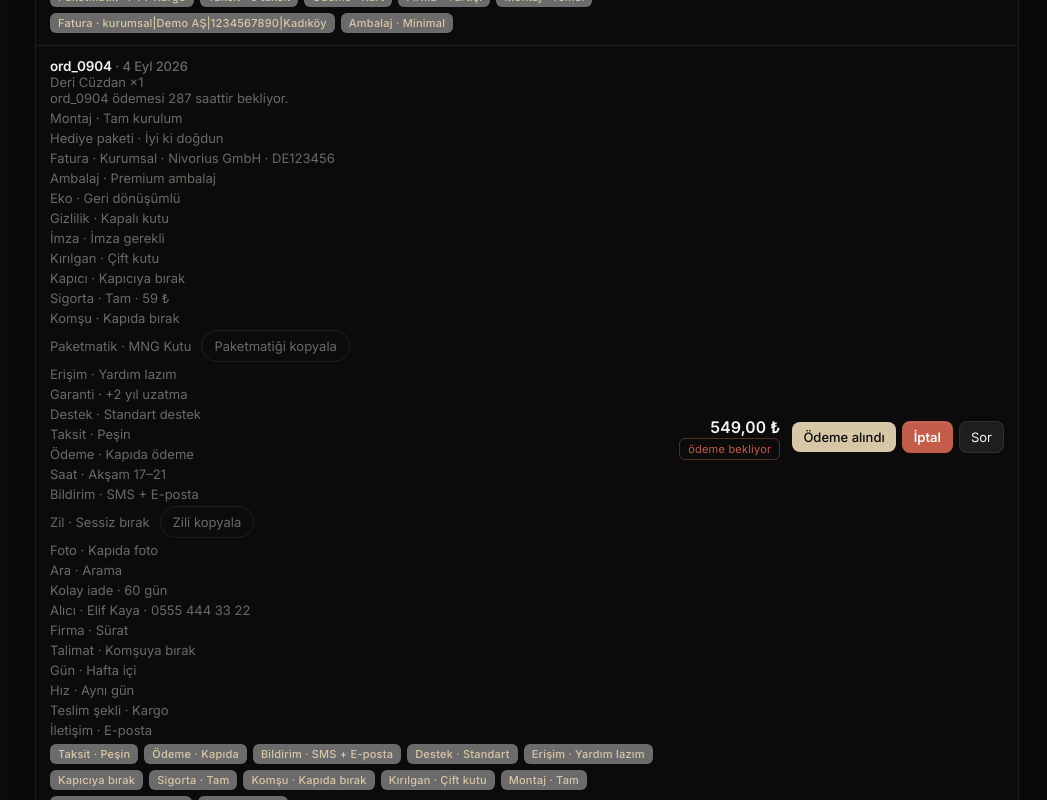
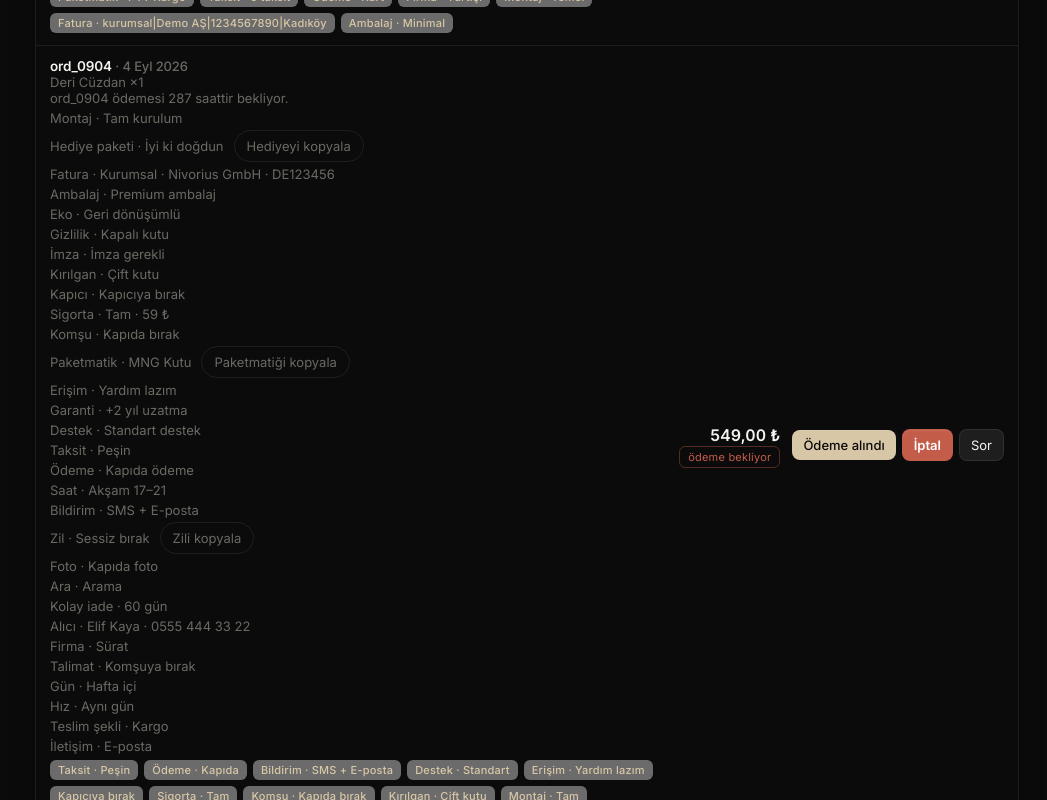
Before and after one commit to mattiasadem/qante-commerce, a Next.js app in the folder web/: page /merchant/siparisler in a window 1280 px wide. Shown: the part 2800-3600 px from the top of the page, without its empty margins (233-1280 px from the left). Built offline with nearby package versions, Linux system fonts and the light colour scheme.

Commit message:
Add Hediyeyi kopyala CTA on merchant Siparişler gift line

```diff
--- a/web/components/ui-merchant-gift.tsx
+++ b/web/components/ui-merchant-gift.tsx
@@ -1,15 +1,38 @@
 "use client";
 
+import { useState } from "react";
 import { parseGiftFromNote } from "@/components/ui-gift";
 
-/** Merchant Siparişler row: highlight gift wrap from checkout note. */
+/** Merchant Siparişler row: gift wrap from checkout note with copy CTA. */
 export function MerchantGiftLine({ note }: { note?: string }) {
   const g = parseGiftFromNote(note);
+  const [copied, setCopied] = useState(false);
   if (!g) return null;
+
   const label = g.note ? `Hediye paketi · ${g.note}` : "Hediye paketi";
+
+  async function copyGift() {
+    try {
+      await navigator.clipboard.writeText(label);
+      setCopied(true);
+      setTimeout(() => setCopied(false), 1600);
+    } catch {
+      /* ignore */
+    }
+  }
+
   return (
     <div className="faint" data-cta="merchant-gift" style={{ marginTop: 4 }}>
       {label}
+      <button
+        className="chip"
+        type="button"
+        data-cta="merchant-gift-copy"
+        style={{ marginLeft: 10 }}
+        onClick={() => void copyGift()}
+      >
+        {copied ? "kopyalandı" : "Hediyeyi kopyala"}
+      </button>
     </div>
   );
 }
```
